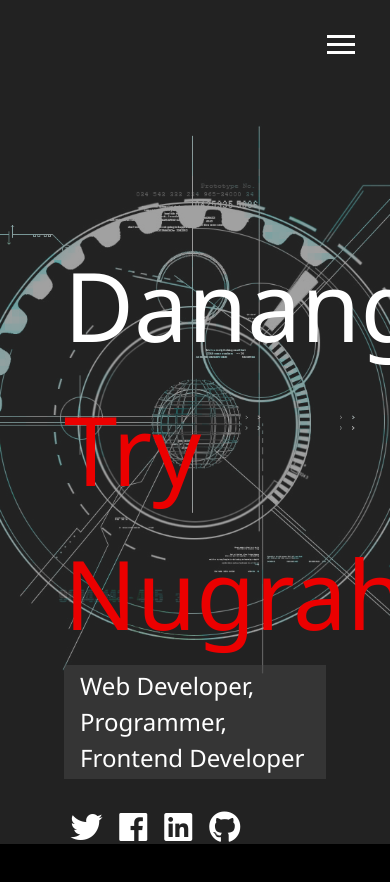
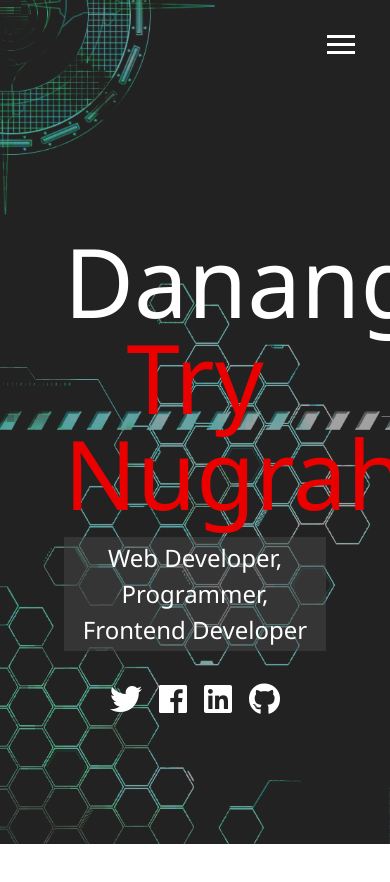
Before and after one commit to onedien/portfolio, a website: page dist/index.html in a window 390 px wide. After the commit the page ends 844 px from the top, so only its background shows below. Drawn offline with Linux system fonts and the light colour scheme.

Commit message:
added media queries and made menu responsive

```diff
--- a/sass/_config.scss
+++ b/sass/_config.scss
@@ -35,7 +35,30 @@ $background-opacity: 0.9;
             }
         }
 
+    }
+}
 
+@mixin mediaSm {
+    @media screen and (max-width: 500px) {
+        @content;
+    }
+}
+
+@mixin mediaMd {
+    @media screen and (max-width: 768px) {
+        @content;
+    }
+}
+
+@mixin mediaLg {
+    @media screen and (min-width: 769px) and (max-width: 1170px) {
+        @content;
+    }
+}
+
+@mixin mediaXl {
+    @media screen and (min-width: 1171px) {
+        @content;
     }
 }
 
--- a/sass/_menu.scss
+++ b/sass/_menu.scss
@@ -78,9 +78,8 @@
         &.show {
             transform: translate3d(0, 0, 0);
 
+
         }
-
-
     }
 
     .portrait {
@@ -90,14 +89,18 @@
         border-radius: 50%;
         border: 3px solid blue;
         transform: translate3d(-600px, 0, 0);
+        // transition-delay: 0.2s;
+
 
         @include easeInOut;
 
         &.show {
             transform: translate3d(0, 0, 0);
-
+            transition-delay: 0.2s;
         }
     }
+
+
 
     .nav-item {
         // transform: translate3d(0, 0, 100px);
@@ -113,8 +116,6 @@
         }
     }
 
-
-
     .nav-link {
         display: inline-block;
         position: relative;
@@ -129,8 +130,6 @@
             color: red;
         }
     }
-
-
 }
 
 @for $x from 1 through 10 {
@@ -144,9 +143,4 @@
             // animation-iteration-count: 1;
         }
     }
-    .portrait {
-        transition-delay: $x * 0.1s;
-
-    }
-
 }
--- /dev/null
+++ b/sass/_mobile.scss
@@ -0,0 +1,56 @@
+//widescreens
+@include mediaXl {
+
+}
+
+//dekstop & Laptop
+@include mediaLg {
+
+}
+
+//Tablets & Small laptop
+@include mediaMd {
+    main {
+        align-items: center;
+        text-align: center;
+
+        .lg-heading {
+            line-height: 1;
+            margin-bottom: 1rem;
+        }
+    }
+
+    ul.menu-nav, div.menu-branding {
+        float: none;
+        width: 100%;
+        min-height: 0;
+
+        &.show {
+            transform: translate3d(0, 0, 0);
+        }
+    }
+
+    .menu-nav {
+        height: 75vh;
+        transform: translate3d(-100%, 0, 0);
+        font-size: 24px;
+    }
+
+    .menu-branding {
+        height: 25vh;
+        transform: translate3d(100%, 0, 0);
+
+        .portrait {
+            background: url('../img/b3.jpg');
+            width: 150px;
+            height: 150px;
+        }
+    }
+}
+
+//Smartphones
+@include mediaSm {
+    main#home h1 {
+        margin-top: 10vh;
+    }
+}
--- a/sass/main.scss
+++ b/sass/main.scss
@@ -1,5 +1,6 @@
 @import 'config';
 @import 'menu';
+@import 'mobile';
 // html {
 //     font-size: 10px;
 // }
```
Also changed, not shown: dist/css/main.css.
